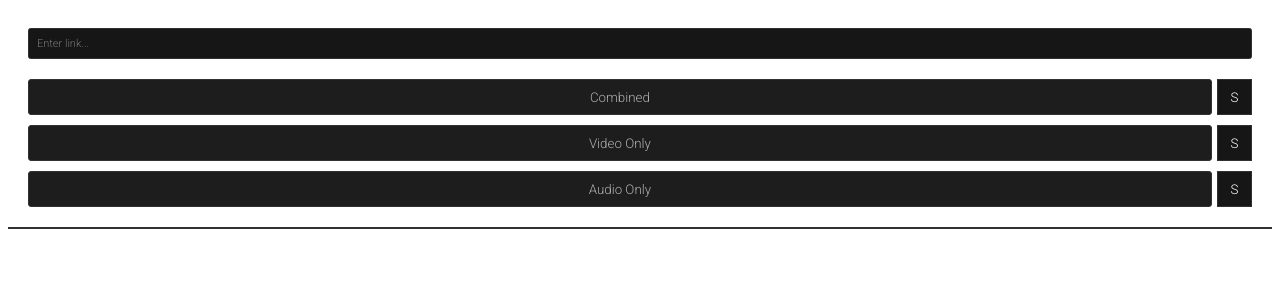
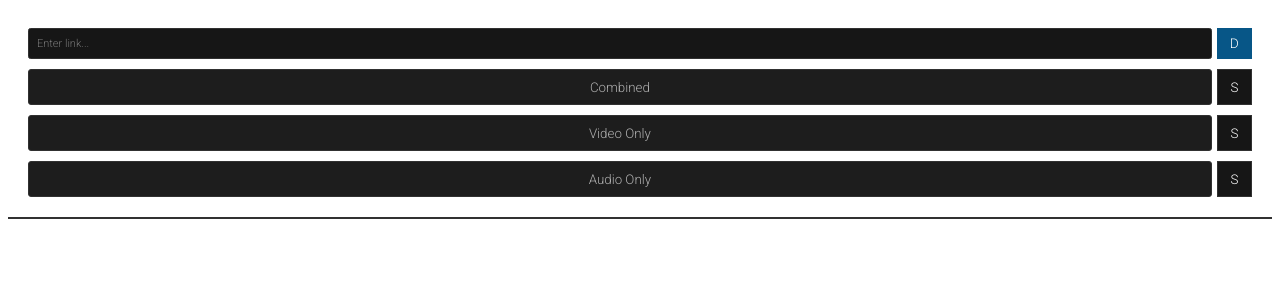
Before and after one commit to notorcus/clipfetch-extension, a React app: page / in a window 1280 px wide. Shown: the top 300 px of the page. Built offline with nearby package versions, Linux system fonts and the light colour scheme.

Commit message:
add DownloadButton
it doesnt work yet

```diff
--- /dev/null
+++ b/src/components/DownloadButton.css
@@ -0,0 +1,16 @@
+.download-button {
+    width: 36px;
+    height: 31px;
+    color: white;
+    cursor: pointer;
+    margin-left: 5px;
+    background-color: #075687;
+    border: 1px solid #075687;
+    transition: ease 0.125s;
+    outline: none;
+}
+
+.download-button:hover{
+    background-color: #1473E6;
+    outline: none;
+}
--- /dev/null
+++ b/src/components/DownloadButton.tsx
@@ -0,0 +1,18 @@
+import React from 'react';
+import './DownloadButton.css';
+
+const DownloadButton: React.FC = () => {
+
+  const initiateDownload = () => {
+    console.log("Download button clicked.");
+  };
+
+  return (
+    <button className="download-button" onClick={initiateDownload}>
+      {/* You can replace this with an icon */}
+      D
+    </button>
+  );
+};
+
+export default DownloadButton;
--- a/src/components/LinkInput.css
+++ b/src/components/LinkInput.css
@@ -15,7 +15,7 @@
   box-sizing: border-box;
   outline: none;
   font-size: 11px;
-  margin-bottom: 10px;
+
 }
 
 .link-input-field:focus {
@@ -24,3 +24,9 @@
   border: 1px solid #1473E6;  /* Update this line */
   outline: none;  /* Add this line */
 }
+
+.input-with-button {
+  display: flex;
+  align-items: center;
+  margin-bottom: 10px;
+}
--- a/src/components/LinkInput.tsx
+++ b/src/components/LinkInput.tsx
@@ -1,11 +1,15 @@
 import React from 'react';
 import './LinkInput.css';
 import ToggleButton from './ToggleButton';
+import DownloadButton from './DownloadButton';  // Import the new component
 
 const LinkInput: React.FC = () => {
   return (
     <div className="link-input-container">
-      <input type="text" className="link-input-field" placeholder="Enter link..." />
+      <div className="input-with-button">
+        <input type="text" className="link-input-field" placeholder="Enter link..." />
+        <DownloadButton />
+      </div>
       <ToggleButton label="Combined" id="ToggleCombinedButton" settingsRoute="/settings/combined" />
       <ToggleButton label="Video Only" id="ToggleVideoOnlyButton" settingsRoute="/settings/video-only" />
       <ToggleButton label="Audio Only" id="ToggleAudioOnlyButton" settingsRoute="/settings/audio-only" />
```
